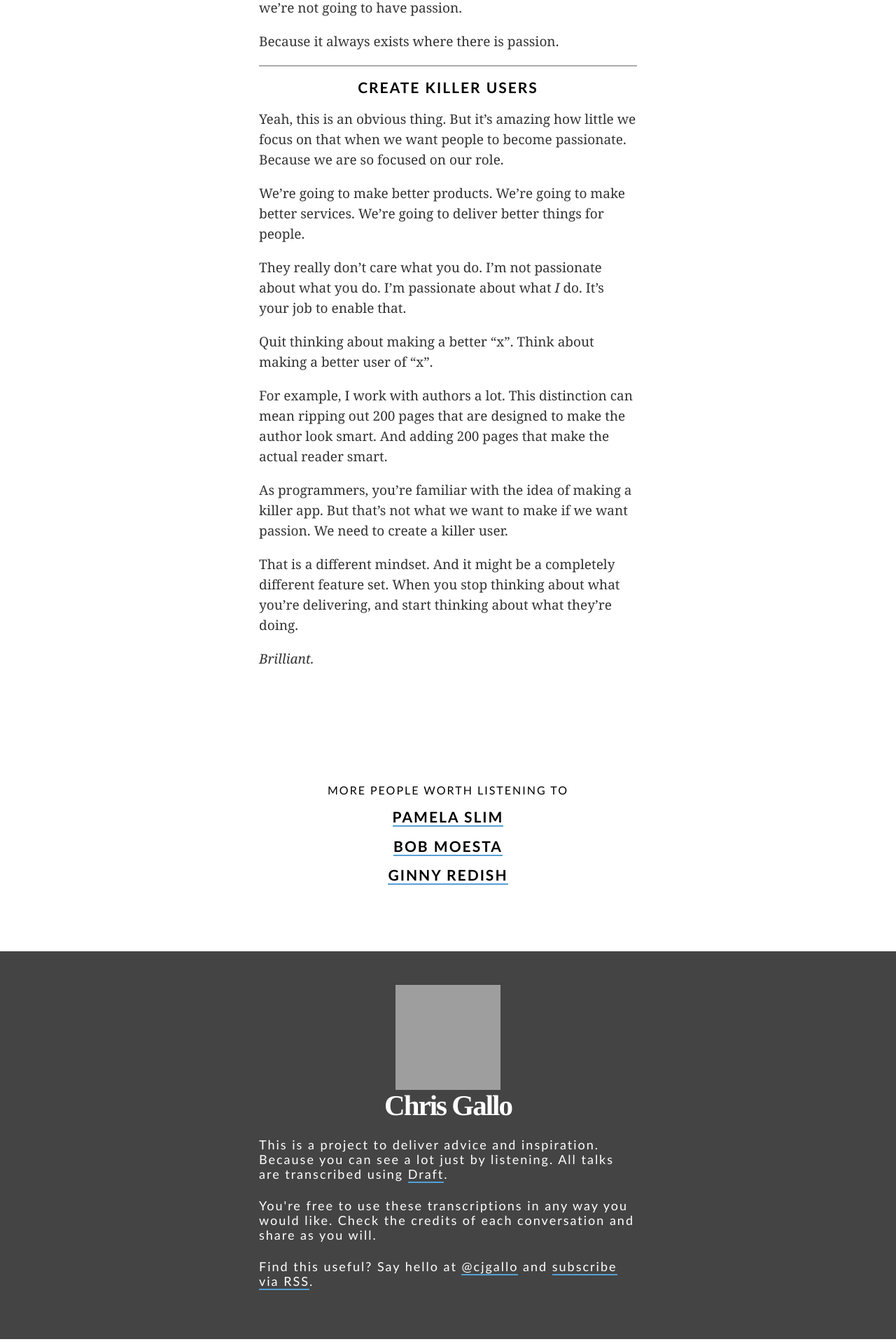
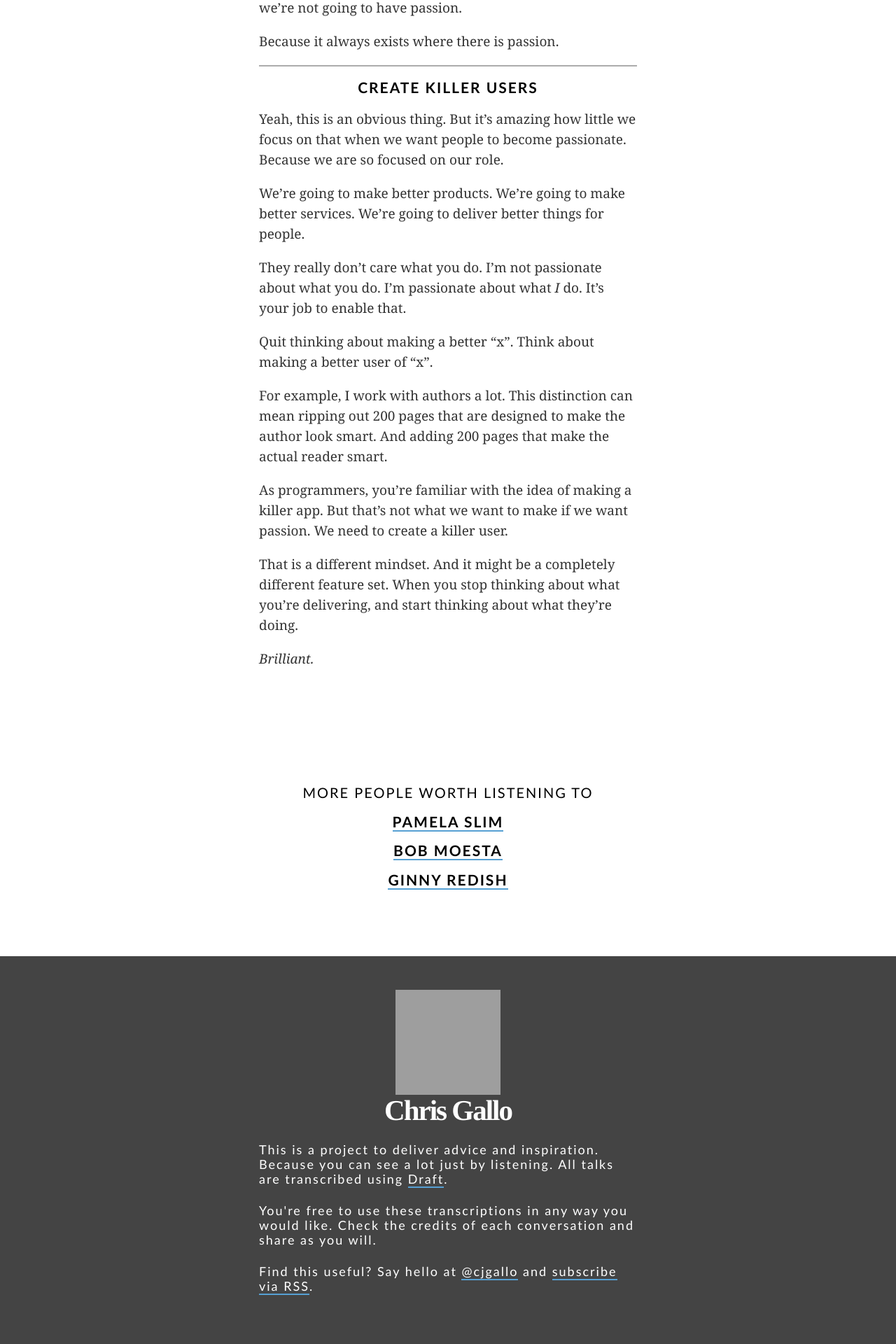
Before and after one commit to gallochris/people, a Jekyll site: the page built from _posts/2014-01-25-kathy-sierra.md, in a window 1280 px wide. Shown: the part 987-2907 px from the top of the page at 70% size. Built offline with Jekyll 4.4.1, drawn with Linux system fonts in a browser that asks for light colours; Markdown is read by kramdown in place of the engine named in the settings; grey boxes are pictures that could not be loaded.

Commit message:
adjusting h3

```diff
--- a/_layouts/post.html
+++ b/_layouts/post.html
@@ -10,7 +10,7 @@ layout: default
       </div>
 
 <div class="quinshad">
-<h3>More People Worth Listening To</h3>
+<h3 style="font-size: 20px">More People Worth Listening To</h3>
     {% for post in site.related_posts limit:3 %}
         <h2>
           <a href="{{ post.url }}">
```
